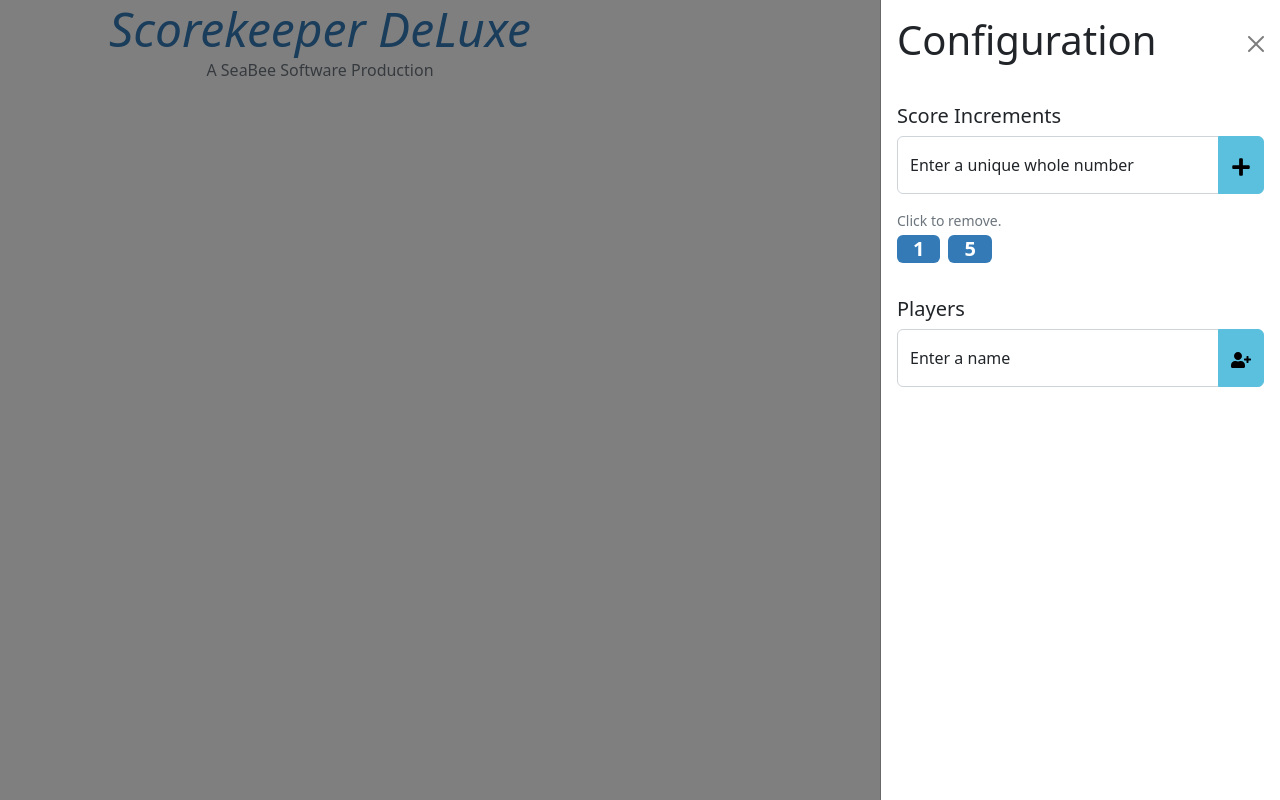
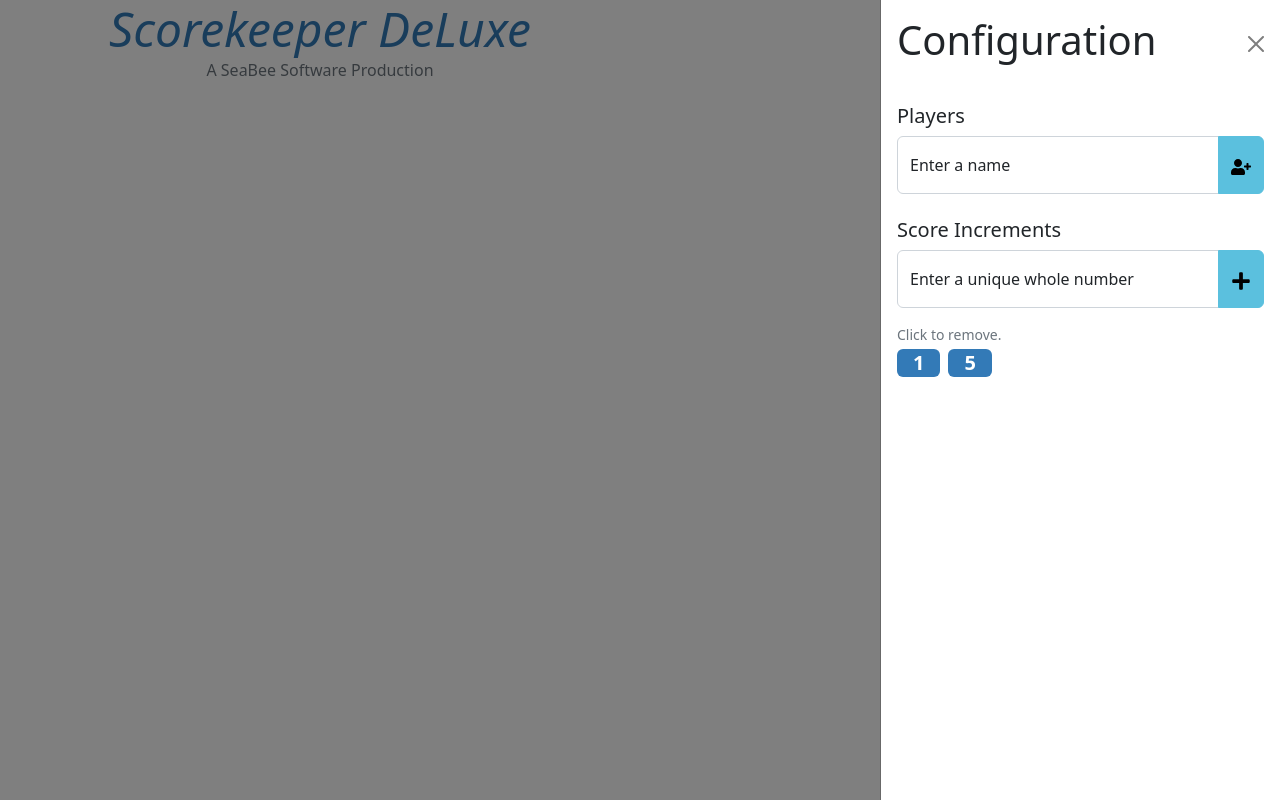
Before and after one commit to isherwood/Scorekeeper-DeLuxe, a React (Create React App) app: page / in a window 1280 px wide. Built offline with nearby package versions, Linux system fonts and the light colour scheme.

Commit message:
Config & scoreboard layout adjustments, player instructions

```diff
--- a/src/App.js
+++ b/src/App.js
@@ -90,12 +90,26 @@ function App() {
             </Row>
 
             <Row className='flex-fill'>
+                {players.length > 0 && increments.length > 0 &&
                     <Scoreboard
                         players={players}
                         increments={increments}
                         addScore={handleAddScore}
                         removeScore={handleRemoveScore}
                     />
+                }
+
+                {players.length < 1 && !showOffCanvas &&
+                    <div className='align-self-center text-center'>
+                        Please <Button variant='link' className='px-0 pt-0' onClick={handleShowOffCanvas}>add a player</Button> in the configuration panel.
+                    </div>
+                }
+
+                {players.length > 0 && increments.length < 1 && !showOffCanvas &&
+                    <div className='align-self-center text-center'>
+                        Please <Button variant='link' className='px-0 pt-0' onClick={handleShowOffCanvas}>add a score increment</Button> in the configuration panel.
+                    </div>
+                }
             </Row>
         </Container>
     );
--- a/src/Components/Config/Config.js
+++ b/src/Components/Config/Config.js
@@ -53,7 +53,39 @@ const Config = props => {
 
     return (
         <>
-            <h3 className='lead'>Score Increments</h3>
+            <h3 className='lead'>Players</h3>
+
+            <InputGroup className="mb-3">
+                <FloatingLabel
+                    controlId="floatingInput"
+                    label="Enter a name"
+                >
+                    <Form.Control type="text" placeholder="Enter a name"
+                                  ref={nameInputRef}
+                                  onChange={event => setName(event.target.value)}
+                                  onKeyUp={handlePlayerInputKeyup}/>
+                </FloatingLabel>
+
+                <Button variant='secondary' onClick={handleAddPlayer}>
+                    <FaUserPlus className='lead'/>
+                </Button>
+            </InputGroup>
+
+            {props.players.length > 0 && <p className='form-text m-0'>Click to remove.</p>}
+
+            {props.players.map(player => (
+                <span
+                    className='badge bg-primary position-relative inc-badge fw-normal me-2 my-1 px-3 cursor-pointer overflow-hidden'
+                    key={player.name}
+                    onClick={() => props.removePlayer(player.name)}>
+                    <span className='lead'>{player.name}</span>
+                    <span className='lead bg-danger position-absolute start-0 top-0 w-100 h-100 d-none'>
+                        <MdCancel color='white'/>
+                    </span>
+                </span>
+            ))}
+
+            <h3 className='lead mt-4'>Score Increments</h3>
 
             <InputGroup className="mb-3">
                 <FloatingLabel
@@ -85,38 +117,6 @@ const Config = props => {
                     </span>
                 </span>
             ))}
-
-            <h3 className='lead mt-4'>Players</h3>
-
-            <InputGroup className="mb-3">
-                <FloatingLabel
-                    controlId="floatingInput"
-                    label="Enter a name"
-                >
-                    <Form.Control type="text" placeholder="Enter a name"
-                                  ref={nameInputRef}
-                                  onChange={event => setName(event.target.value)}
-                                  onKeyUp={handlePlayerInputKeyup}/>
-                </FloatingLabel>
-
-                <Button variant='secondary' onClick={handleAddPlayer}>
-                    <FaUserPlus className='lead'/>
-                </Button>
-            </InputGroup>
-
-            {props.players.length > 0 && <p className='form-text m-0'>Click to remove.</p>}
-
-            {props.players.map(player => (
-                <span
-                    className='badge bg-primary position-relative inc-badge fw-normal me-2 my-1 px-3 cursor-pointer overflow-hidden'
-                    key={player.name}
-                    onClick={() => props.removePlayer(player.name)}>
-                    <span className='lead'>{player.name}</span>
-                    <span className='lead bg-danger position-absolute start-0 top-0 w-100 h-100 d-none'>
-                        <MdCancel color='white'/>
-                    </span>
-                </span>
-            ))}
         </>
     )
 }
--- a/src/Components/Scoreboard/Scoreboard.js
+++ b/src/Components/Scoreboard/Scoreboard.js
@@ -81,6 +81,10 @@ const Scoreboard = props => {
                                 {player.scores.length > 5 && <span><IoEllipsisHorizontalSharp/> </span>}
 
                                 <span className='text-nowrap'>
+                                    {player.scores.length < 1 &&
+                                        <Badge className='opacity-0'>0</Badge>
+                                    }
+
                                     {player.scores.length > 0 && player.scores.map((score, i) => (
                                         // Note: all but last few hidden with CSS
                                         <Badge bg='secondary'
```
Lines whose indentation alone changed are shown as unchanged.
